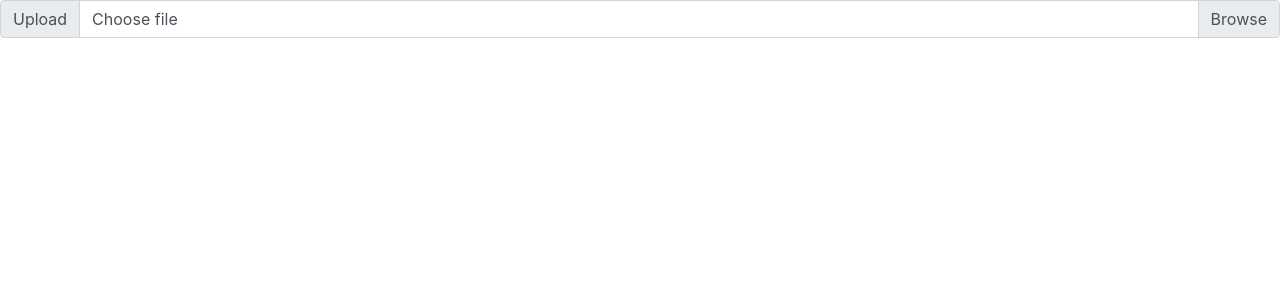
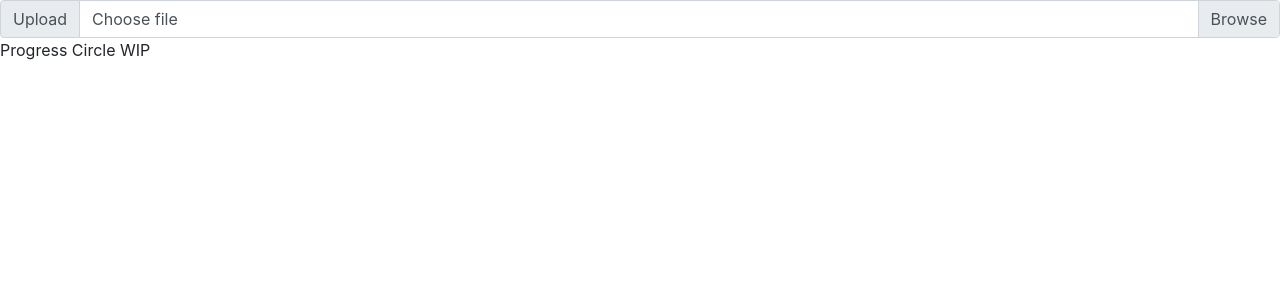
Before and after one commit to CS3398-Acolytes-F2019/CS3398-Acolytes-F2019, a Vue app: page / in a window 1280 px wide. Shown: the top 300 px of the page. Built offline with nearby package versions, Linux system fonts and the light colour scheme.

Commit message:
Create ProgressCirlce.vue.

```diff
--- /dev/null
+++ b/src/components/ProgressCircle.vue
@@ -0,0 +1,12 @@
+<template>
+    <div class="progress-circle">
+        Progress Circle WIP
+    </div>
+</template>
+
+<script lang="ts">
+import Vue from 'vue'
+export default Vue.extend({
+    name: "progress-circle"
+});
+</script>
--- a/src/views/Upload.vue
+++ b/src/views/Upload.vue
@@ -1,15 +1,20 @@
 <template>
-  <div class="upload">
-    <upload-button></upload-button>
-  </div>
+    <div class="upload">
+        <upload-button></upload-button>
+        <progress-circle></progress-circle>
+    </div>
 </template>
 
 <script lang="ts">
 import Vue from "vue";
 import UploadButton from "../components/UploadButton.vue";
+import ProgressCircle from "../components/ProgressCircle.vue";
 
 export default Vue.extend({
-  name: "upload",
-  components: { UploadButton }
+    name: "upload",
+    components: {
+        UploadButton,
+        ProgressCircle
+    }
 });
 </script>
```
